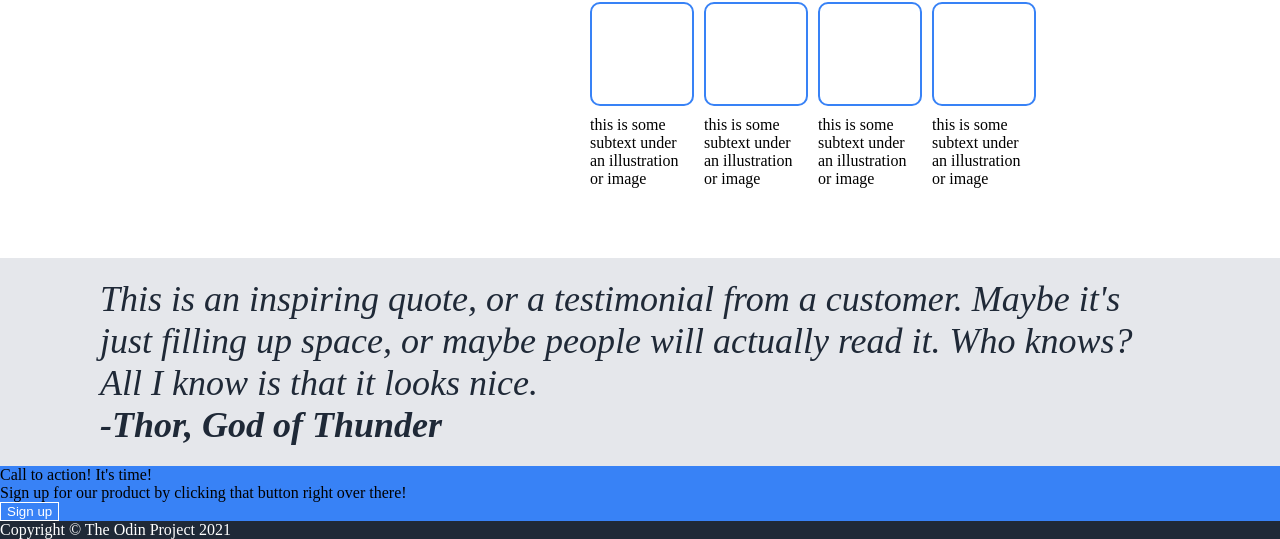
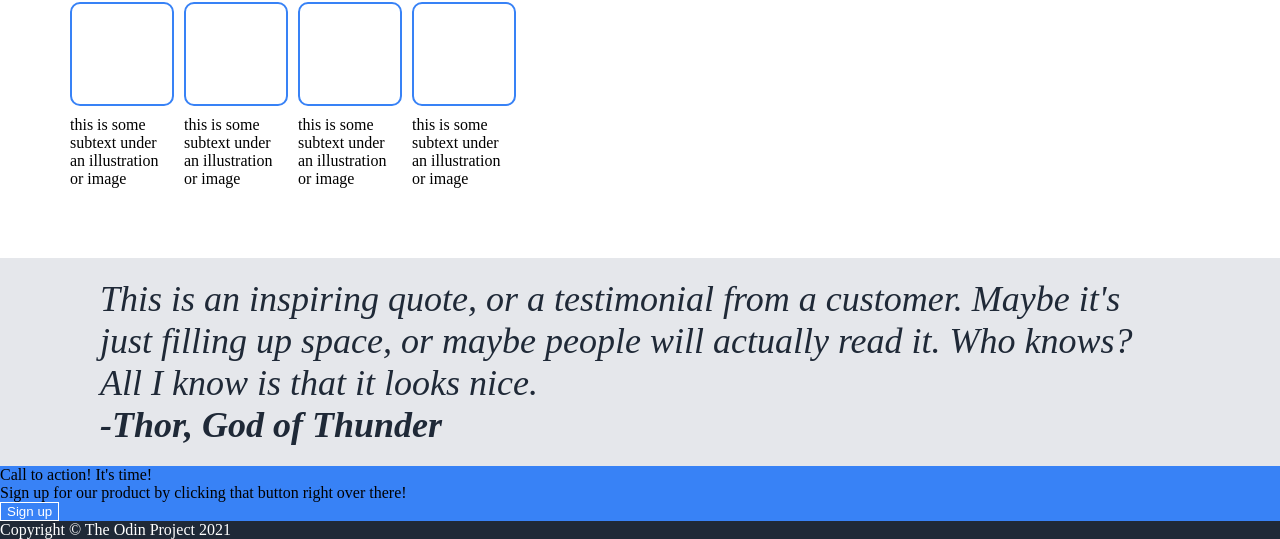
Before and after one commit to Nickrhaynes/foundations-landing-page, a plain HTML site: page index.html in a window 1280 px wide. Shown: the part 530-1069 px from the top of the page. Drawn offline with Linux system fonts and the light colour scheme.

Commit message:
fix main

```diff
--- a/style.css
+++ b/style.css
@@ -118,13 +118,11 @@ button {
     display: flex;
     flex-direction: column;
     justify-content: center;
-    align-items: center;
     padding-left: 200px;
     padding-right: 200px;
     gap: 10px;
     margin: 20px;
     padding: 50px;
-    align-content: space-around;
 }
 
 .imagecard {
```
